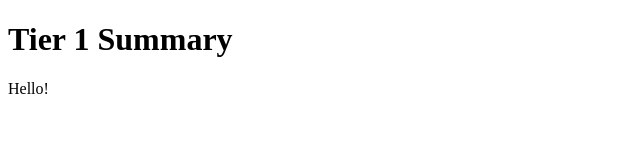
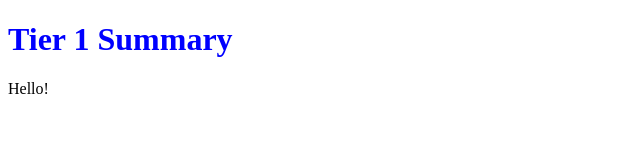
Before and after one commit to JWal01/Tier1--summary-video, a plain HTML site: page index.html in a window 1280 px wide. Shown: the whole page, without its empty margins (0-640 px from the left). Drawn offline with Linux system fonts and the light colour scheme.

Commit message:
brought in CSS file

```diff
--- a/index.html
+++ b/index.html
@@ -4,6 +4,8 @@
   <meta charset="UTF-8">
   <meta http-equiv="X-UA-Compatible" content="IE=edge">
   <meta name="viewport" content="width=device-width, initial-scale=1.0">
+  <!--Link the Stylesheet-->
+  <link href="main.css" rel="stylesheet" />
   <title>Tier 1 Summary</title>
 </head>
 <body>
--- /dev/null
+++ b/main.css
@@ -0,0 +1,3 @@
+h1 {
+  color: blue
+}
```
